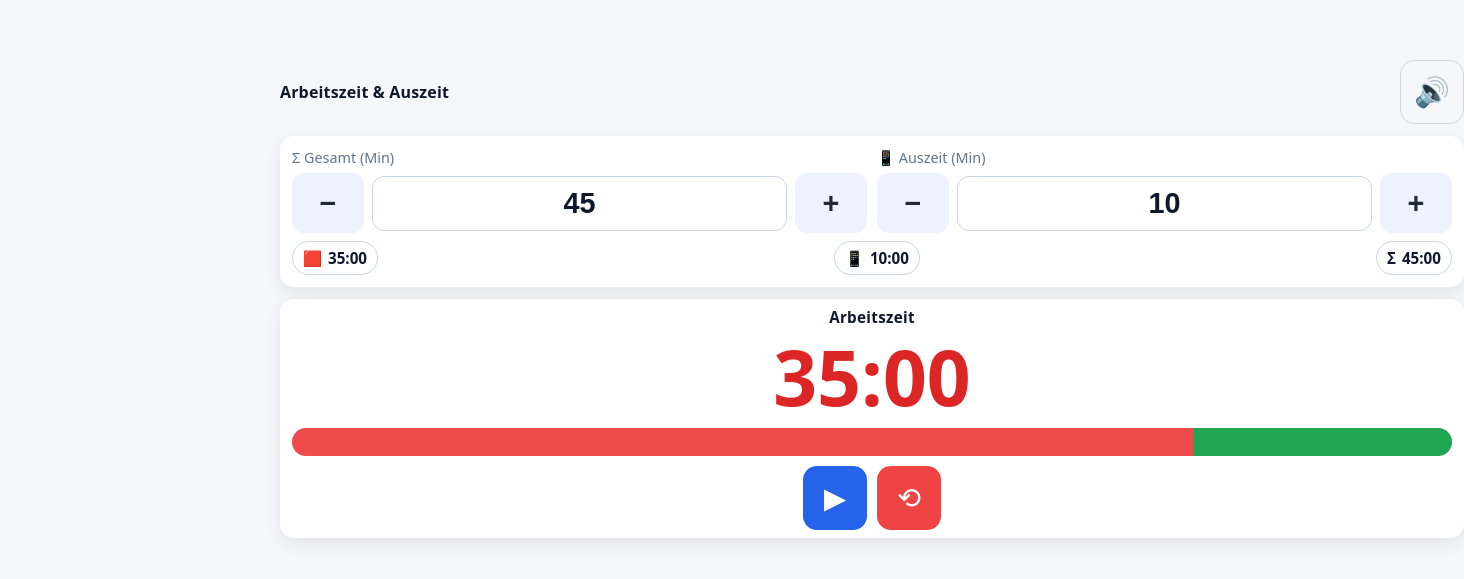
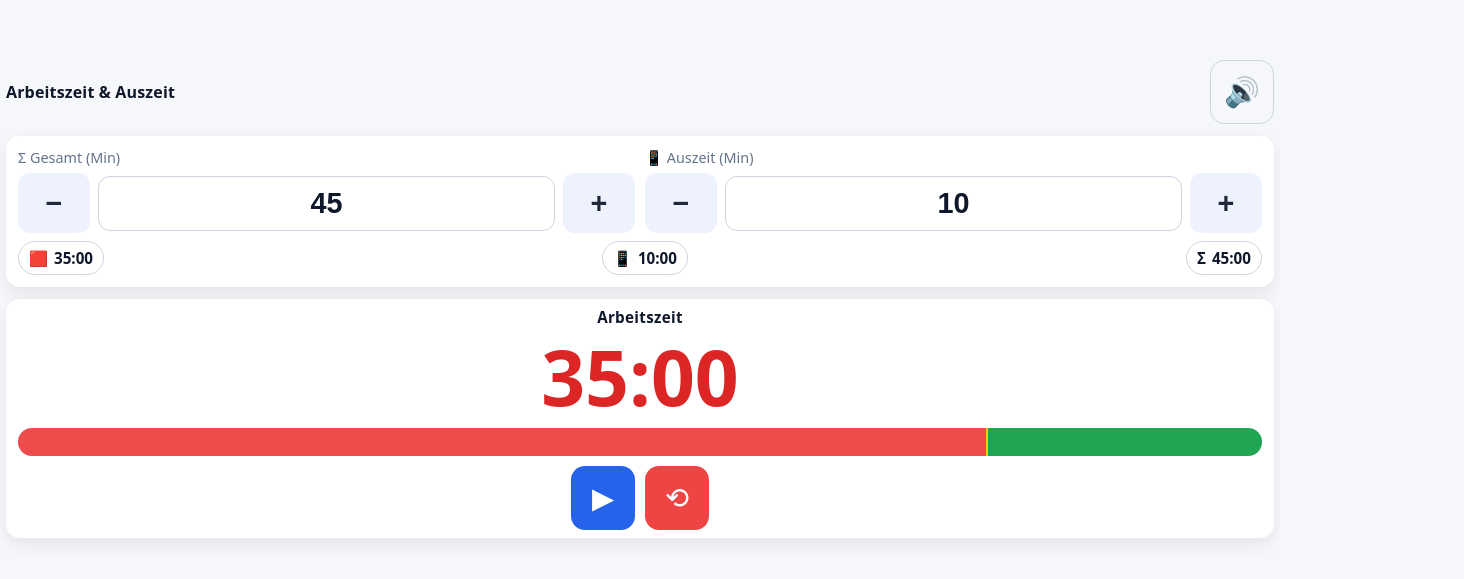
Before and after one commit to Walteroelf/TimerTimer2, a plain HTML site: page index.html in a window 1280 px wide. Shown: the part 101-680 px from the top of the page, 1464 px wide, since content can reach past the window. Drawn offline with Linux system fonts and the light colour scheme.

Commit message:
index.html

```diff
--- a/index.html
+++ b/index.html
@@ -9,6 +9,7 @@
       color-scheme: light dark;
       --bg:#f6f7fb; --fg:#0f172a; --card:#fff; --muted:#64748b;
       --accent:#2563eb; --danger:#ef4444; --ok:#16a34a; --track:#e5e7eb; --marker:#0b1221;
+      --divider:#facc15; /* gelbe Trennlinie */
       --wash:#cbd5e1; /* Ausgrauen (hell) */
       --shadow:0 6px 18px rgba(0,0,0,.08);
       --workp:60%; --breakp:40%; --elapsedp:0%; --elapsedWorkp:0%;
@@ -19,18 +20,18 @@
     *{ box-sizing:border-box; }
     html,body{ height:100%; }
     body{
-      margin:0; padding:env(safe-area-inset-top) 12px env(safe-area-inset-bottom);
+      margin:0;
+      padding: env(safe-area-inset-top) 6px env(safe-area-inset-bottom); /* schmale Seitenränder */
       font-family:ui-sans-serif, system-ui, -apple-system, Segoe UI, Roboto, Arial, sans-serif;
       background:var(--bg); color:var(--fg);
       display:flex; align-items:center; justify-content:center;
       -webkit-tap-highlight-color: transparent;
     }
-    .wrap{ width:100%; max-width:720px; display:grid; gap:12px; }
+    .wrap{ width:100%; max-width:100%; display:grid; gap:12px; } /* volle Breite */
     header{ display:flex; align-items:center; justify-content:space-between; }
     header h1{ margin:0; font-size:1rem; font-weight:800; letter-spacing:.01em; }
     .card{ background:var(--card); border-radius:14px; padding:12px; box-shadow:var(--shadow); }
     .grid{ display:grid; gap:10px; grid-template-columns:1fr 1fr; }
-    @media (max-width: 760px){ .grid{ grid-template-columns:1fr 1fr; } } /* bleibt 2-spaltig auf iPad */
     .group-label{ font-size:.9rem; color:var(--muted); margin-bottom:6px; }
     .stepper{ display:grid; grid-template-columns:72px 1fr 72px; gap:8px; align-items:center; }
     .num{
@@ -53,13 +54,16 @@
     .timeline{
       position:relative; height:28px; border-radius:999px; background:var(--track); overflow:hidden;
     }
-    .seg-work,.seg-break{ position:absolute; top:0; bottom:0; }
+    .seg-work,.seg-break{ position:absolute; top:0; bottom:0; z-index:1; }
     .seg-work{ left:0; width:var(--workp); background:rgba(239,68,68,.95); }
     .seg-break{ right:0; width:var(--breakp); background:rgba(22,163,74,.95); }
     .wash{
       position:absolute; left:0; top:0; bottom:0; width:var(--elapsedWorkp);
-      background:var(--wash);
-      opacity:0.85; /* „ausgrauen“ */
+      background:var(--wash); opacity:0.85; z-index:2; /* „ausgrauen“ */
+    }
+    .divider{
+      position:absolute; top:0; bottom:0; left:var(--workp); width:2px; background:var(--divider);
+      z-index:3; pointer-events:none;
     }
     .chips{ display:flex; gap:8px; justify-content:space-between; flex-wrap:wrap; }
     .chip{
@@ -115,6 +119,7 @@
       <div class="timeline" aria-label="Zeitbalken">
         <div class="seg-work"><div class="wash"></div></div>
         <div class="seg-break"></div>
+        <div class="divider" title="Trennlinie"></div>
       </div>
       <div class="toolbar">
         <button id="startPauseBtn" class="icon-btn primary" aria-label="Start/Pause">▶</button>
@@ -147,7 +152,7 @@
     // Persisted settings
     let soundOn = true;
     try{
-      const saved = JSON.parse(localStorage.getItem('coupledTimerSettingsV3')||'{}');
+      const saved = JSON.parse(localStorage.getItem('coupledTimerSettingsV4')||'{}');
       if(Number.isFinite(saved.totalMin)) totalInput.value = saved.totalMin;
       if(Number.isFinite(saved.breakMin)) breakInput.value = saved.breakMin;
       if(typeof saved.soundOn === 'boolean') soundOn = saved.soundOn;
@@ -181,7 +186,7 @@
     const clamp=(n,min,max)=>Math.max(min,Math.min(max,n));
     function fmt(s){ s=Math.max(0,Math.floor(s)); const m=Math.floor(s/60),sec=s%60; return `${String(m).padStart(2,'0')}:${String(sec).padStart(2,'0')}`;}
     function save(){
-      localStorage.setItem('coupledTimerSettingsV3', JSON.stringify({
+      localStorage.setItem('coupledTimerSettingsV4', JSON.stringify({
         totalMin: Math.floor(state.totalSec/60),
         breakMin: Math.floor(state.breakSec/60),
         soundOn
@@ -242,7 +247,7 @@
       else { phaseLabel.textContent='Fertig'; phaseTime.className='time'; remainPhase=0; }
       phaseTime.textContent = fmt(remainPhase);
 
-      // Bar segments and "ausgrauen"
+      // Balken und Ausgrauen
       const workp = state.totalSec ? (state.workSec/state.totalSec)*100 : 0;
       const breakp = 100 - workp;
       const elapsedp = state.totalSec ? (elapsed/state.totalSec)*100 : 0;
@@ -254,7 +259,6 @@
 
       // Controls
       startPauseBtn.textContent = state.running ? '⏸' : '▶';
-      // Gesamtzeit nur vor Start veränderbar
       const locked = state.started;
       totalInput.disabled = locked; totalMinus.disabled = locked; totalPlus.disabled = locked;
     }
```
